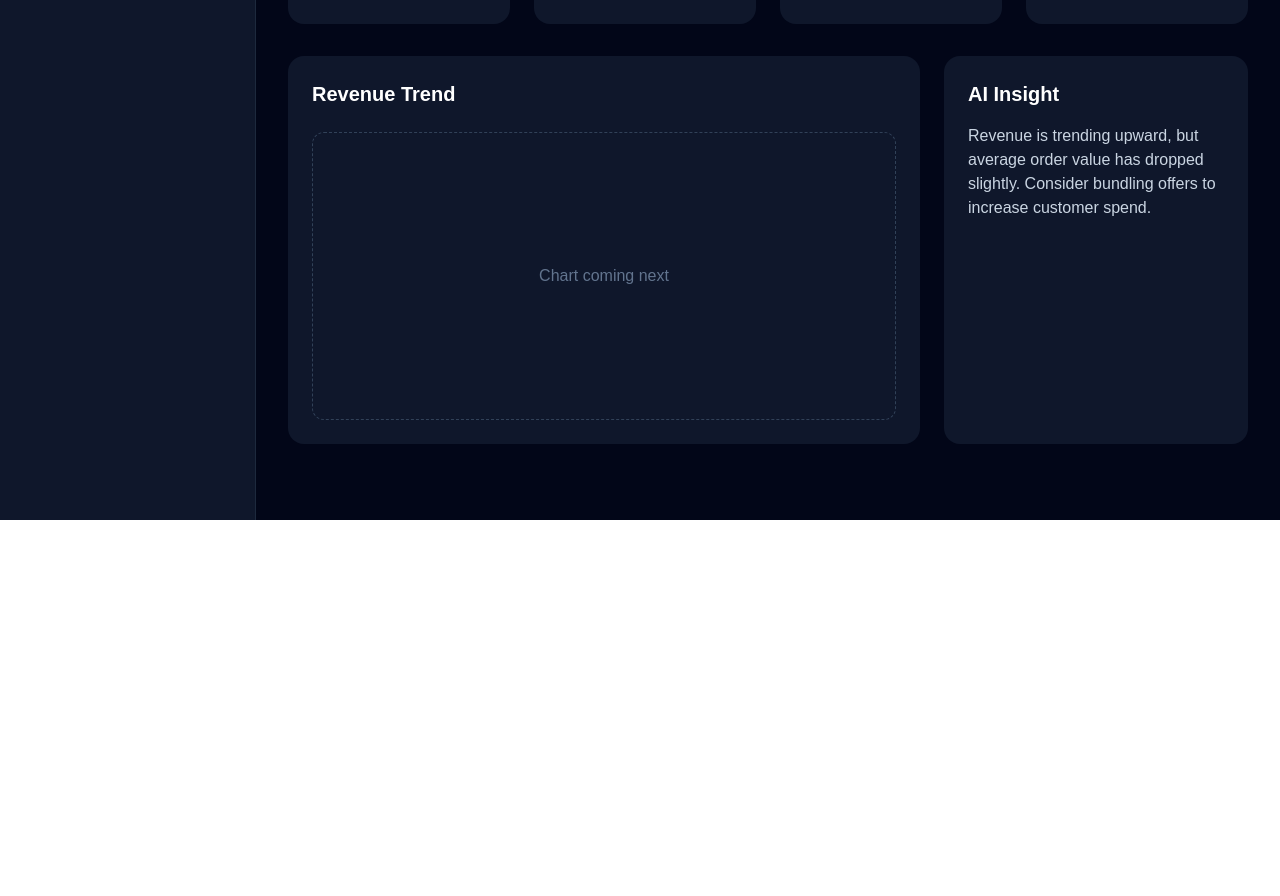
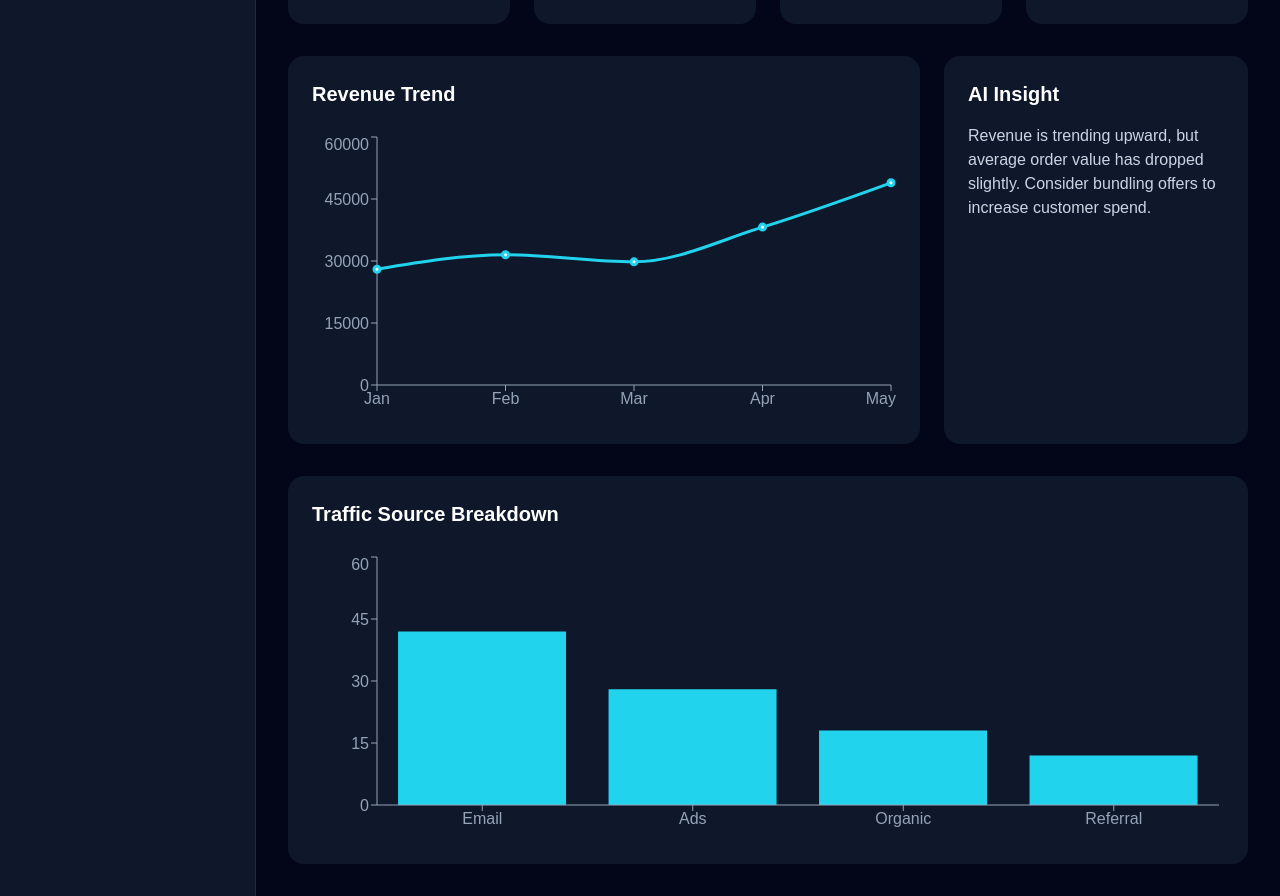
Before and after one commit to Jalucas1/insightiq, a Next.js app: page /dashboard in a window 1280 px wide. Shown: the part 280-1176 px from the top of the page. Before the commit the page ends 800 px from the top, so only its background shows below. Built offline with nearby package versions, Linux system fonts and the light colour scheme.

Commit message:
Add secondary bar chart

```diff
--- a/package.json
+++ b/package.json
@@ -11,7 +11,8 @@
   "dependencies": {
     "next": "16.2.4",
     "react": "19.2.4",
-    "react-dom": "19.2.4"
+    "react-dom": "19.2.4",
+    "recharts": "^3.8.1"
   },
   "devDependencies": {
     "@tailwindcss/postcss": "^4",
--- a/src/app/dashboard/page.tsx
+++ b/src/app/dashboard/page.tsx
@@ -1,3 +1,30 @@
+"use client";
+import {
+  LineChart,
+  Line,
+  XAxis,
+  YAxis,
+  Tooltip,
+  ResponsiveContainer,
+  BarChart,
+  Bar,
+} from "recharts";
+
+const revenueData = [
+    { month: "Jan", revenue: 28000, orders: 720 },
+    { month: "Feb", revenue: 31500, orders: 810 },
+    { month: "Mar", revenue: 29800, orders: 760 },
+    { month: "Apr", revenue: 38200, orders: 940 },
+    { month: "May", revenue: 48920, orders: 1248 },
+  ];
+
+  const categoryData = [
+    { category: "Email", value: 42 },
+    { category: "Ads", value: 28 },
+    { category: "Organic", value: 18 },
+    { category: "Referral", value: 12 },
+  ];
+
 export default function DashboardPage() {
     return (
       <main className="min-h-screen bg-slate-950 text-white">
@@ -55,8 +82,20 @@ export default function DashboardPage() {
             <div className="mt-8 grid gap-6 lg:grid-cols-3">
               <div className="rounded-2xl bg-slate-900 p-6 lg:col-span-2">
                 <h3 className="text-xl font-semibold">Revenue Trend</h3>
-                <div className="mt-6 flex h-72 items-center justify-center rounded-xl border border-dashed border-slate-700 text-slate-500">
-                  Chart coming next
+                <div className="mt-6 h-72">
+                    <ResponsiveContainer width="100%" height="100%">
+                        <LineChart data={revenueData}>
+                        <XAxis dataKey="month" stroke="#94a3b8" />
+                        <YAxis stroke="#94a3b8" />
+                        <Tooltip />
+                        <Line
+                            type="monotone"
+                            dataKey="revenue"
+                            stroke="#22d3ee"
+                            strokeWidth={3}
+                        />
+                        </LineChart>
+                    </ResponsiveContainer>
                 </div>
               </div>
 
@@ -68,6 +107,19 @@ export default function DashboardPage() {
                 </p>
               </div>
             </div>
+            <div className="mt-8 rounded-2xl bg-slate-900 p-6">
+            <h3 className="text-xl font-semibold">Traffic Source Breakdown</h3>
+                <div className="mt-6 h-72">
+                    <ResponsiveContainer width="100%" height="100%">
+                    <BarChart data={categoryData}>
+                        <XAxis dataKey="category" stroke="#94a3b8" />
+                        <YAxis stroke="#94a3b8" />
+                        <Tooltip />
+                        <Bar dataKey="value" fill="#22d3ee" />
+                    </BarChart>
+                    </ResponsiveContainer>
+                </div>
+            </div>
           </section>
         </div>
       </main>
```
Also changed, not shown: 1 other file (tests, documents, lock files or other folders).
